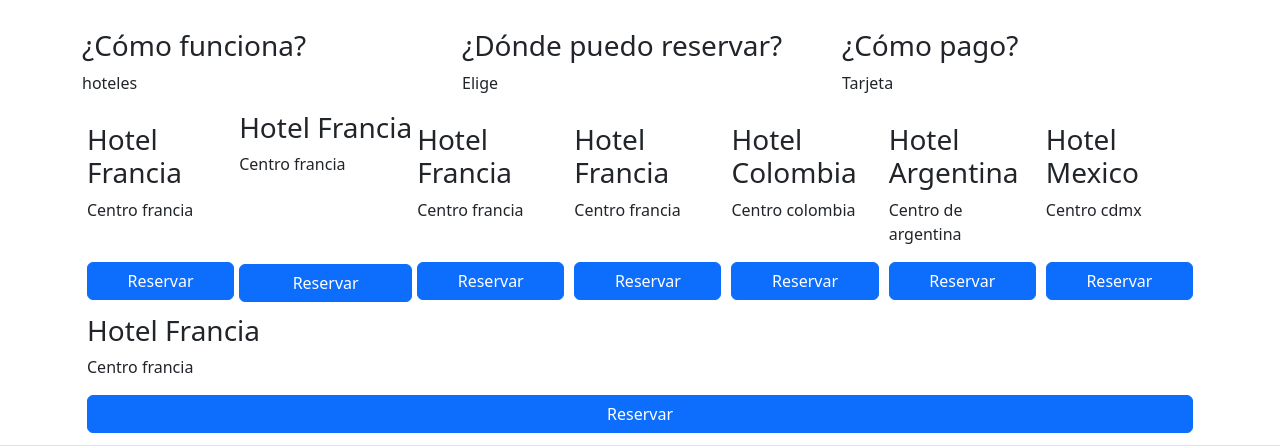
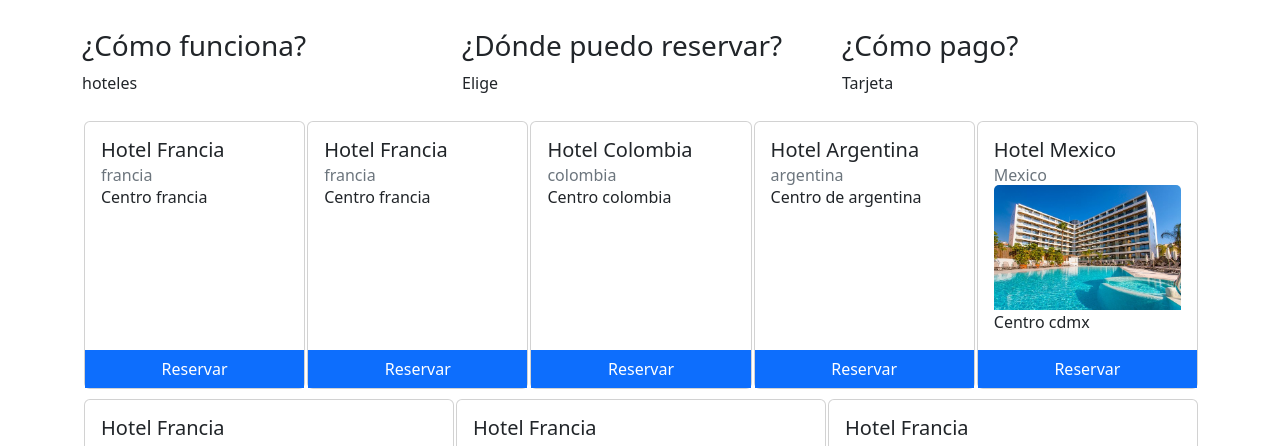
Before and after one commit to DIEGOROMERO04/guia-hoteles, a website: page index.html in a window 1280 px wide. Shown: the part 158-604 px from the top of the page. Drawn offline with nearby package versions, Linux system fonts and the light colour scheme; a web font is replaced by a local one.

Commit message:
usando cards

```diff
--- a/css/main.css
+++ b/css/main.css
@@ -12,13 +12,14 @@ footer {
 }
 
 .card-hotel {
-    flex: 1 150px;
-    padding: 2px 5px 2px 5px;
+    flex: 1 200px;
     margin-top: 10px;
+    margin-left: 2px;
 }
 
 .btn-reversa{
     width: 100%;
+    border-radius: 0px;
 
 }
 
--- a/index.html
+++ b/index.html
@@ -73,80 +73,94 @@
 
         <div class="d-flex flex-wrap flex-row-reverse">
 
-            <div class="card-hotel d-flex flex-column justify-content-between">
-                <div>
-                    <h3>Hotel Mexico</h3>
-                    <p>Centro cdmx</p>
+            <div class=" card card-hotel d-flex flex-column justify-content-between ">
+                <div class="card-body">
+                    <h5 class="card-title">Hotel Mexico</h5>
+
+                    <h6 class="card-subtitle text-muted"> Mexico</h6>
+                    <img class="card-img-top" src="images/hotel.png" alt="hotel img">
+                    <p class="card-text">Centro cdmx</p>
                 </div>
                 <div>
                     <button class="btn btn-primary btn-reversa">Reservar</button>
                 </div>
             </div>
 
-            <div class="card-hotel d-flex flex-column justify-content-between">
-                <div>
-                    <h3>Hotel Argentina</h3>
-                    <p>Centro de argentina</p>
+            <div class="card card-hotel d-flex flex-column justify-content-between">
+                <div class="card-body">
+                    <h5 class="card-title">Hotel Argentina</h5>
+                    <h6 class="card-subtitle text-muted"> argentina</h6>
+                    <p class="card-text">Centro de argentina</p>
                 </div>
                 <div>
                     <button class="btn btn-primary btn-reversa">Reservar</button>
                 </div>
             </div>
 
-            <div class="card-hotel d-flex flex-column justify-content-between">
-                <div>
-                    <h3>Hotel Colombia</h3>
-                    <p>Centro colombia</p>
+            <div class=" card card-hotel d-flex flex-column justify-content-between">
+                <div class="card-body">
+                    <h5 class="card-title">Hotel Colombia</h5>
+                    <h6 class="card-subtitle text-muted"> colombia</h6>
+                    <p class="card-text">Centro colombia</p>
                 </div>
                 <div>
                     <button class="btn btn-primary btn-reversa">Reservar</button>
                 </div>
             </div>
 
-            <div class="card-hotel d-flex flex-column justify-content-between">
-                <div>
-                    <h3>Hotel Francia</h3>
-                    <p>Centro francia</p>
+            <div class=" card card-hotel d-flex flex-column justify-content-between">
+                <div class="card-body">
+                    <h5 class="card-title">Hotel Francia</h5>
+                    <h6 class="card-subtitle text-muted"> francia</h6>
+                    <p class="card-text">Centro francia</p>
                 </div>
                 <div>
                     <button class="btn btn-primary btn-reversa">Reservar</button>
                 </div>
             </div>
 
-            <div class="card-hotel d-flex flex-column justify-content-between">
-                <div>
-                    <h3>Hotel Francia</h3>
-                    <p>Centro francia</p>
+            <div class="card card-hotel d-flex flex-column justify-content-between">
+                <div class="card-body">
+                    <h5 class="card-title">Hotel Francia</h5>
+                    <h6 class="card-subtitle text-muted"> francia</h6>
+
+                    <p class="card-text">Centro francia</p>
                 </div>
                 <div>
                     <button class="btn btn-primary btn-reversa">Reservar</button>
                 </div>
             </div>
 
-            <div class="card- d-flex flex-column justify-content-between">
-                <div>
-                    <h3>Hotel Francia</h3>
-                    <p>Centro francia</p>
+            <div class="card card-hotel d-flex flex-column justify-content-between">
+                <div class="card-body">
+                    <h5 class="card-title">Hotel Francia</h5>
+                    <h6 class="card-subtitle text-muted"> francia</h6>
+
+                    <p class="card-text">Centro francia</p>
                 </div>
                 <div>
                     <button class="btn btn-primary btn-reversa">Reservar</button>
                 </div>
             </div>
 
-            <div class="card-hotel d-flex flex-column justify-content-between">
-                <div>
-                    <h3>Hotel Francia</h3>
-                    <p>Centro francia</p>
+            <div class="card card-hotel d-flex flex-column justify-content-between">
+                <div class="card-body">
+                    <h5 class="card-title">Hotel Francia</h5>
+                    <h6 class="card-subtitle text-muted"> francia</h6>
+
+                    <p class="card-text">Centro francia</p>
                 </div>
                 <div>
                     <button class="btn btn-primary btn-reversa">Reservar</button>
                 </div>
             </div>
 
-            <div class="card-hotel d-flex flex-column justify-content-between">
-                <div>
-                    <h3>Hotel Francia</h3>
-                    <p>Centro francia</p>
+            <div class=" card card-hotel d-flex flex-column justify-content-between">
+                <div class="card-body">
+                    <h5 class="card-title">Hotel Francia</h5>
+                    <h6 class="card-subtitle text-muted"> francia</h6>
+
+                    <p class="card-text">Centro francia</p>
                 </div>
                 <div>
                     <button class="btn btn-primary btn-reversa">Reservar</button>
```
Also changed, not shown: precios.html (+16 -0 lines), images/hotel.png (added).
